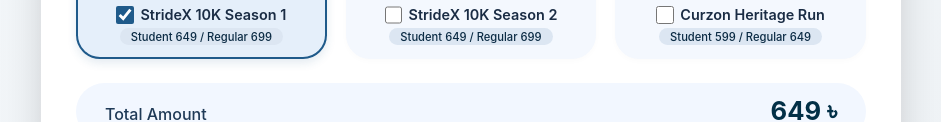
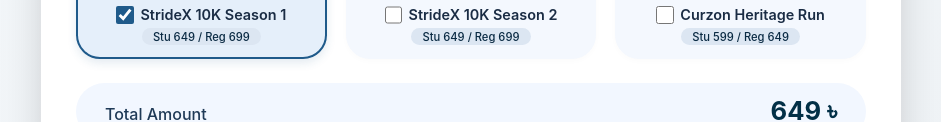
Before and after one commit to wqsami173/stridex10k-registration, a website: page index.html in a window 1280 px wide. Shown: the part 981-1103 px from the top of the page, without its empty margins (169-1110 px from the left). Drawn offline with Linux system fonts and the light colour scheme.

Commit message:
Update index.html

```diff
--- a/index.html
+++ b/index.html
@@ -424,7 +424,7 @@
               <input type="checkbox" id="event1" value="event1" checked>
               <span>StrideX 10K Season 1</span>
             </div>
-            <div class="price-tag">Student 649 / Regular 699</div>
+            <div class="price-tag">Stu 649 / Reg 699</div>
           </div>
 
           <!-- Season 2 -->
@@ -436,7 +436,7 @@
               <input type="checkbox" id="event2" value="event2">
               <span>StrideX 10K Season 2</span>
             </div>
-            <div class="price-tag">Student 649 / Regular 699</div>
+            <div class="price-tag">Stu 649 / Reg 699</div>
           </div>
 
           <!-- Curzon Heritage Run -->
@@ -448,7 +448,7 @@
               <input type="checkbox" id="eventCurzon" value="curzon">
               <span>Curzon Heritage Run</span>
             </div>
-            <div class="price-tag">Student 599 / Regular 649</div>
+            <div class="price-tag">Stu 599 / Reg 649</div>
           </div>
         </div>
       </div>
```
